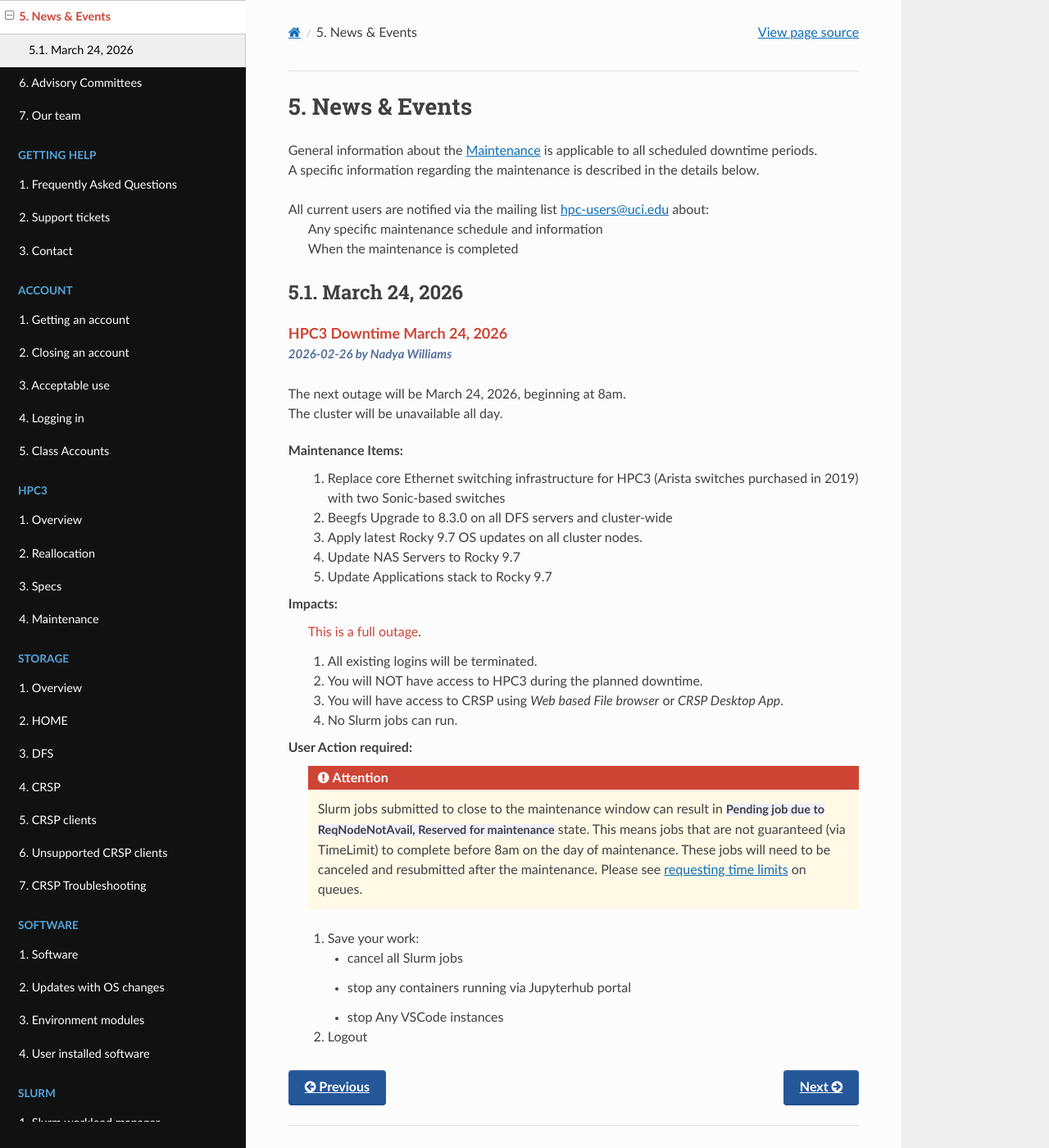
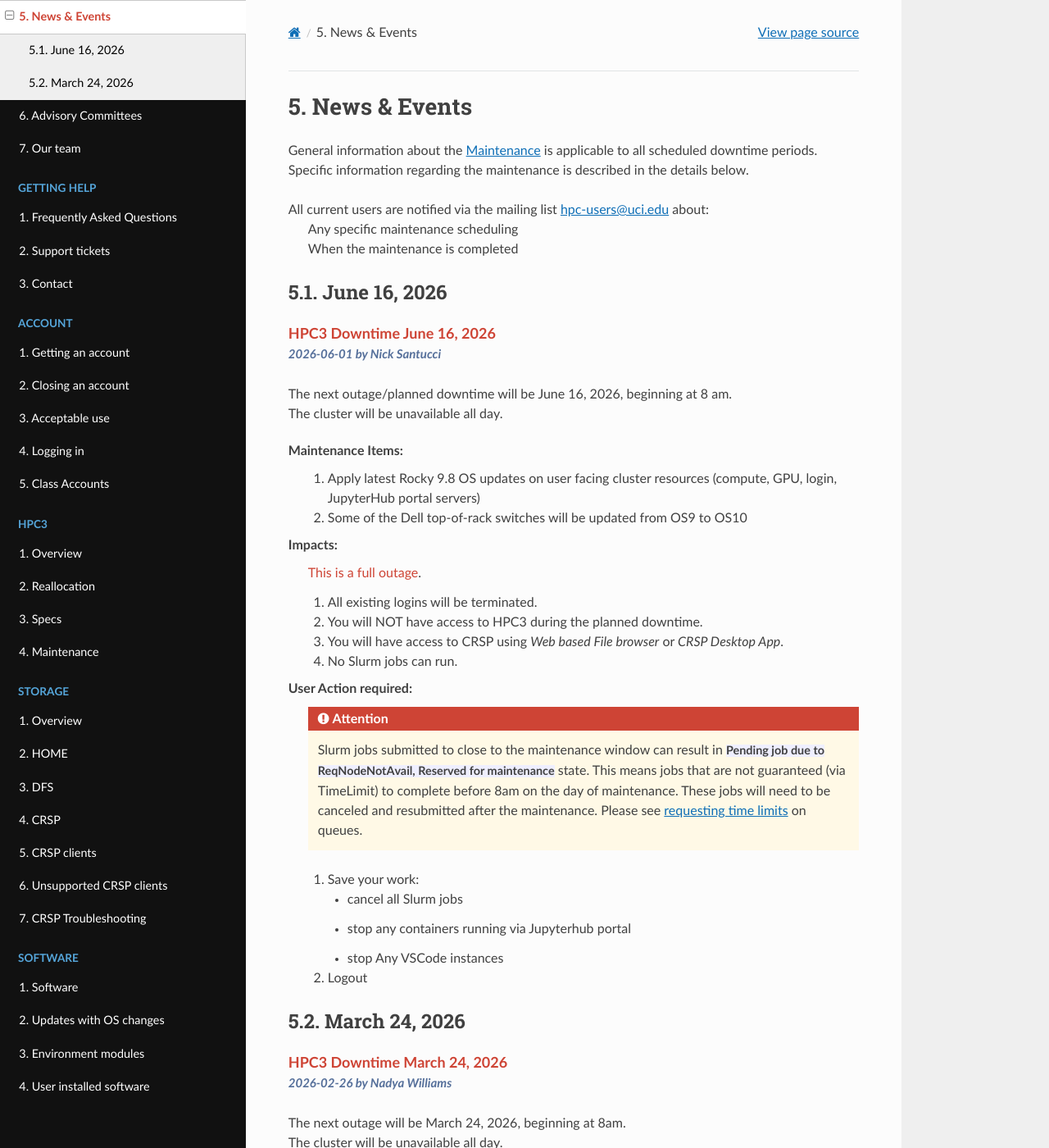
Before and after one commit to RCIC-UCI-Public/website-rcic, a Sphinx documentation site: the page built from docs/source/about/news.rst, in a window 1280 px wide and 1400 px high. Shown: the whole window at 82% size. Built offline with Sphinx 7.4.7 and the Read the Docs theme 3.1.0, drawn with Linux system fonts in a browser that asks for light colours.

Commit message:
docs/source/about/news.rst: outage/scheduled downtime for June 16, 2026 added

```diff
--- a/docs/source/about/news.rst
+++ b/docs/source/about/news.rst
@@ -5,11 +5,46 @@
 =============
 
 | General information about the :ref:`maintenance` is applicable to all scheduled downtime periods.
-| A specific information regarding the maintenance is described in the details below.
+| Specific information regarding the maintenance is described in the details below.
 
 | All current users are notified via the mailing list hpc-users@uci.edu about:
-|   Any specific maintenance schedule and information
+|   Any specific maintenance scheduling
 |   When the maintenance is completed
+
+June 16, 2026
+-----------------
+
+| :blogtitle:`HPC3 Downtime June 16, 2026`
+| :blogauthor:`2026-06-01 by Nick Santucci`
+
+| The next outage/planned downtime will be June 16, 2026, beginning at 8 am.
+| The cluster will be unavailable all day.
+
+Maintenance Items:
+  1. Apply latest Rocky 9.8 OS updates on user facing cluster resources (compute, GPU, login, JupyterHub portal servers)
+  #. Some of the Dell top-of-rack switches will be updated from OS9 to OS10
+
+Impacts:
+  :red:`This is a full outage`.
+
+  #. All existing logins will be terminated.
+  #. You will NOT have access to HPC3 during the planned downtime.
+  #. You will have access to CRSP using `Web based File browser` or `CRSP Desktop App`.
+  #. No Slurm jobs can run.
+
+User Action required:
+  .. attention:: Slurm jobs submitted to close to the maintenance window can result in
+     :tt:`Pending job due to ReqNodeNotAvail, Reserved for maintenance` state.
+     This means jobs that are not guaranteed (via TimeLimit) to complete before 8am on
+     the day of maintenance. These jobs will need to be canceled and resubmitted after the maintenance.
+     Please see :ref:`requesting time limits <request time>` on queues.
+
+  1. Save your work:
+
+     - cancel all Slurm jobs
+     - stop any containers running via Jupyterhub portal
+     - stop Any VSCode instances
+  #. Logout
 
 March 24, 2026
 -----------------
```
